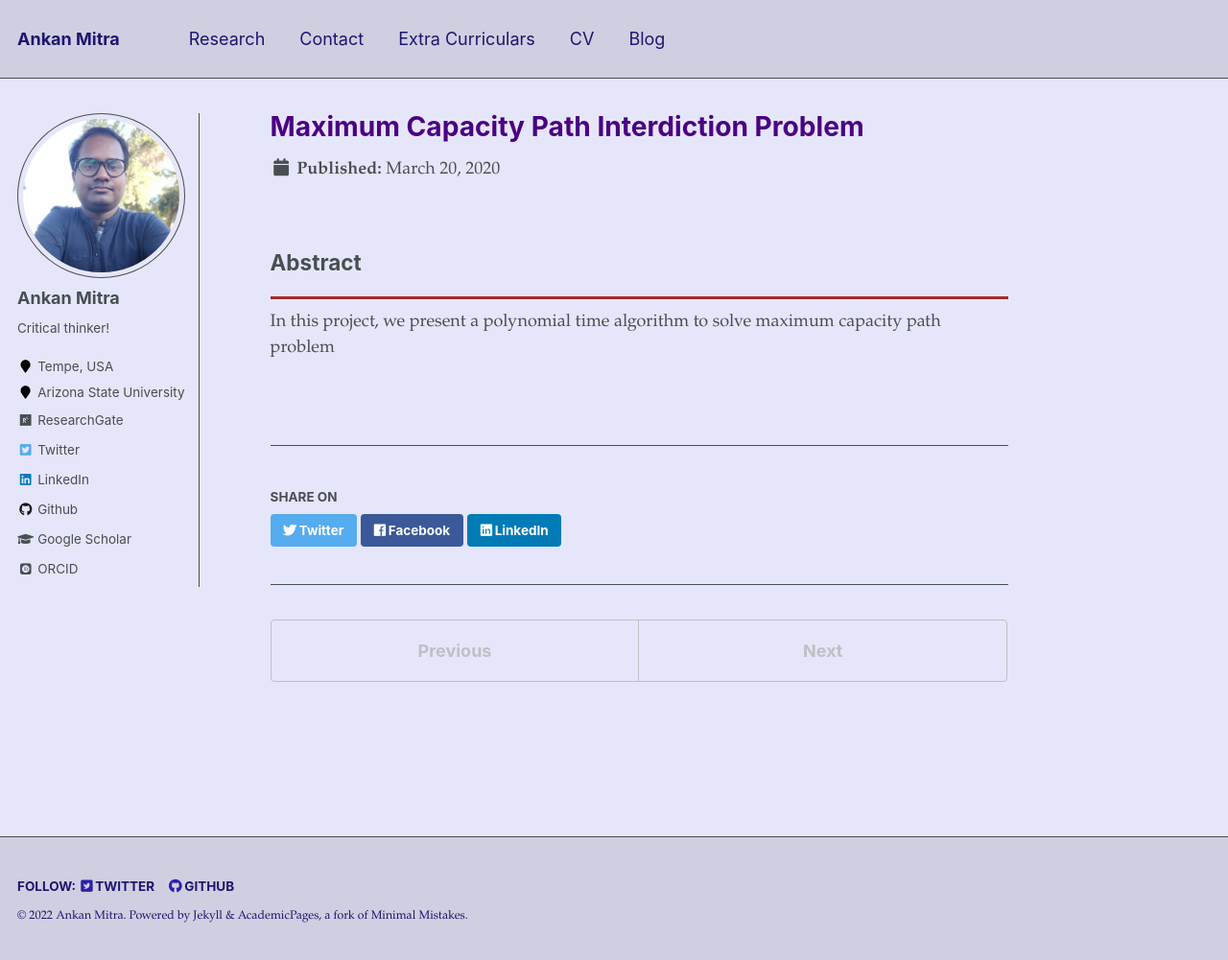
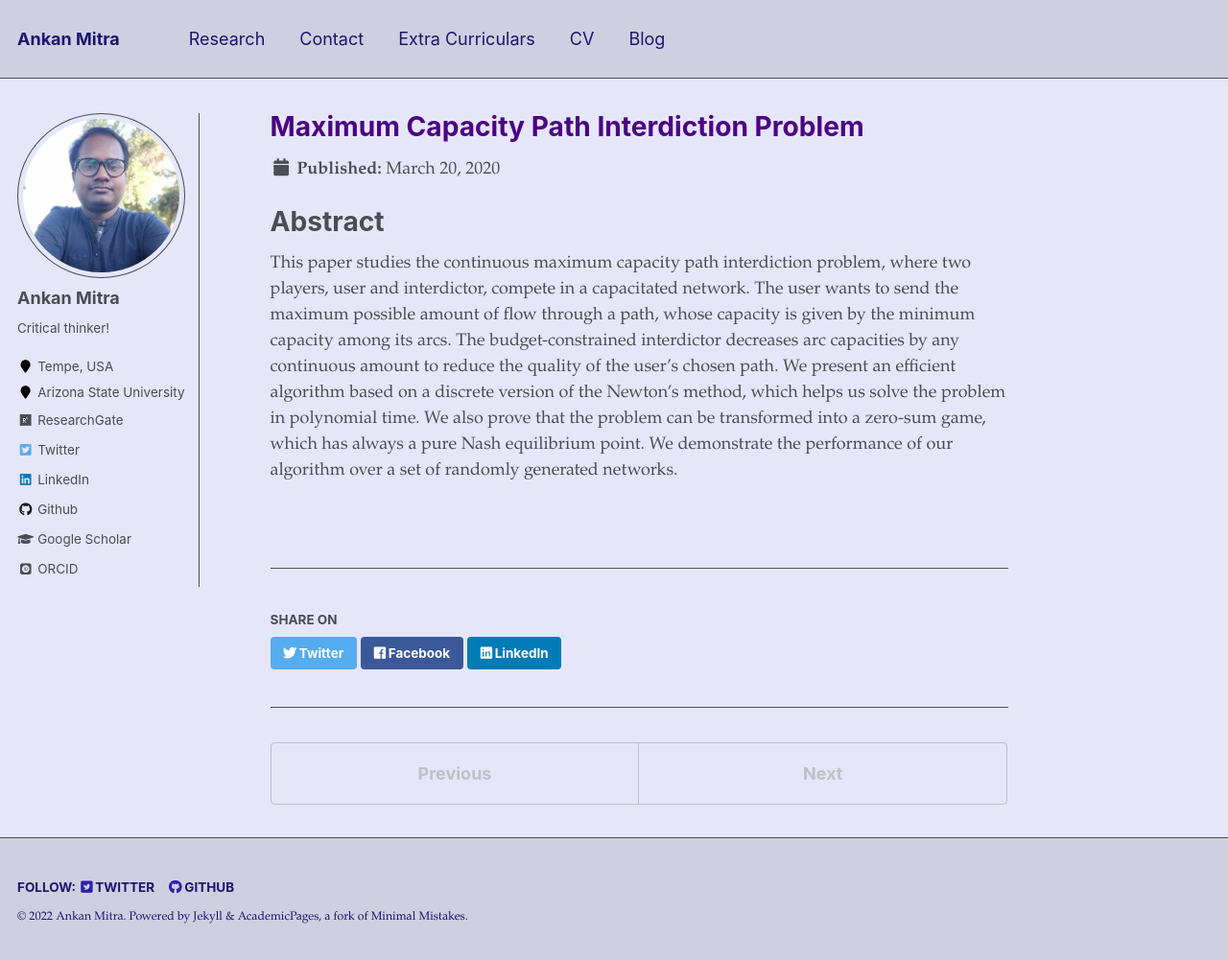
Before and after one commit to percyjackson9/percyjackson9.github.io, a Jekyll site: the page built from _research/mcpip.md, in a window 1280 px wide and 1001 px high. Shown: the whole window at 96% size. Built offline with Jekyll 4.4.1, drawn with Linux system fonts in a browser that asks for light colours; some web fonts are replaced.

Commit message:
Update mcpip.md

```diff
--- a/_research/mcpip.md
+++ b/_research/mcpip.md
@@ -4,10 +4,10 @@ collection: research
 artag: "research"
 permalink: /research/mcpip
 date: 2020-3-20
-abstract: "In this project, we present a polynomial time algorithm to solve maximum capacity path problem"
+abstract: "This paper studies the continuous maximum capacity path interdiction problem, where two players, user and interdictor, compete in a capacitated network. The user wants to send the maximum possible amount of flow through a path, whose capacity is given by the minimum capacity among its arcs. The budget-constrained interdictor decreases arc capacities by any continuous amount to reduce the quality of the user’s chosen path. We present an efficient algorithm based on a discrete version of the Newton’s method, which helps us solve the problem in polynomial time. We also prove that the problem can be transformed into a zero-sum game, which has always a pure Nash equilibrium point. We demonstrate the performance of our algorithm over a set of randomly generated networks."
 
 ---
 
 Abstract
-----
-In this project, we present a polynomial time algorithm to solve maximum capacity path problem
+====
+This paper studies the continuous maximum capacity path interdiction problem, where two players, user and interdictor, compete in a capacitated network. The user wants to send the maximum possible amount of flow through a path, whose capacity is given by the minimum capacity among its arcs. The budget-constrained interdictor decreases arc capacities by any continuous amount to reduce the quality of the user’s chosen path. We present an efficient algorithm based on a discrete version of the Newton’s method, which helps us solve the problem in polynomial time. We also prove that the problem can be transformed into a zero-sum game, which has always a pure Nash equilibrium point. We demonstrate the performance of our algorithm over a set of randomly generated networks.
```
